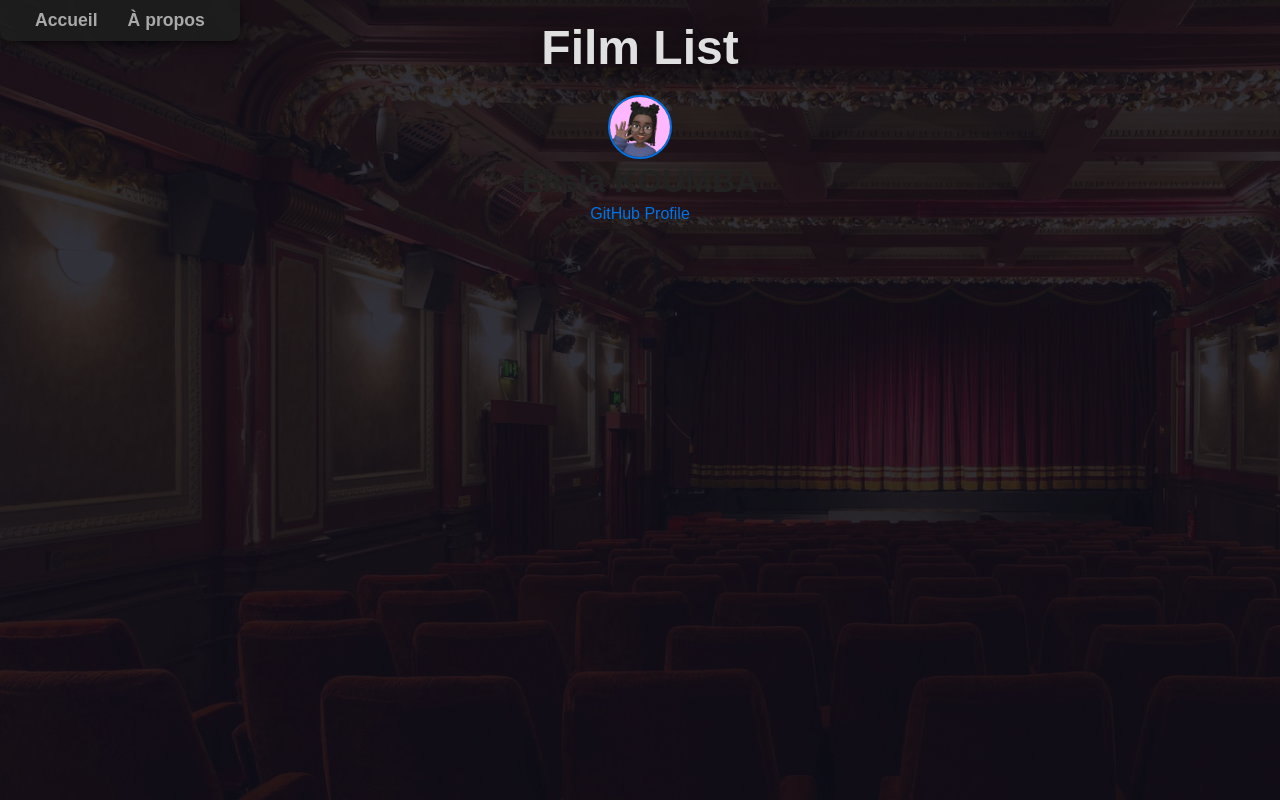
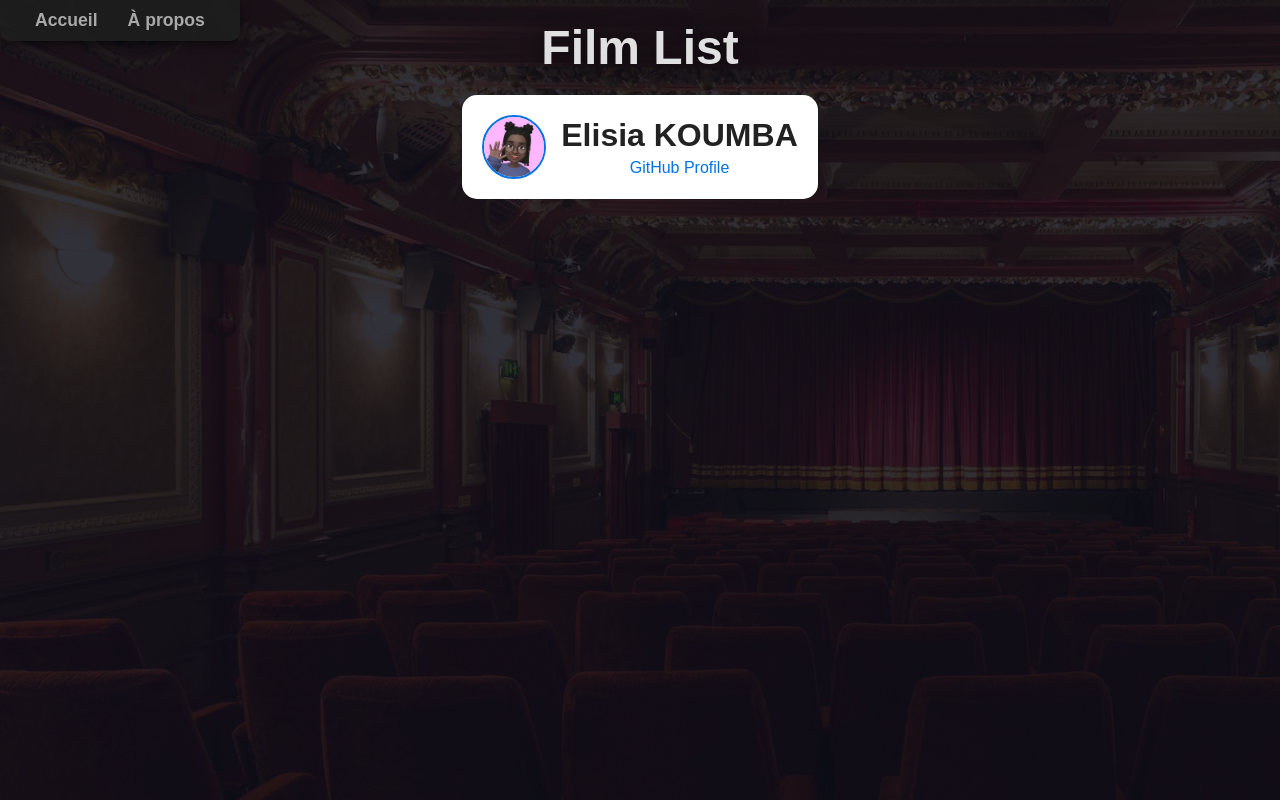
Before and after one commit to elisia-kba/film-list-app, a React (Create React App) app: page /about in a window 1280 px wide. Built offline with nearby package versions, Linux system fonts and the light colour scheme.

Commit message:
changement nom, style

```diff
--- a/src/components/About/About.module.css
+++ b/src/components/About/About.module.css
@@ -1,4 +1,4 @@
-.aboutMe {
+.about{
     display: flex;
     align-items: center;
     gap: 15px;
--- a/src/components/About/About.tsx
+++ b/src/components/About/About.tsx
@@ -9,7 +9,7 @@ interface AboutProps {
 
 const About: React.FC<AboutProps> = ({ name, git, photo }) => {
   return (
-    <section className={styles.About}>
+    <section className={styles.about}>
       <img
         className={styles.photo}
         src={photo}
```
